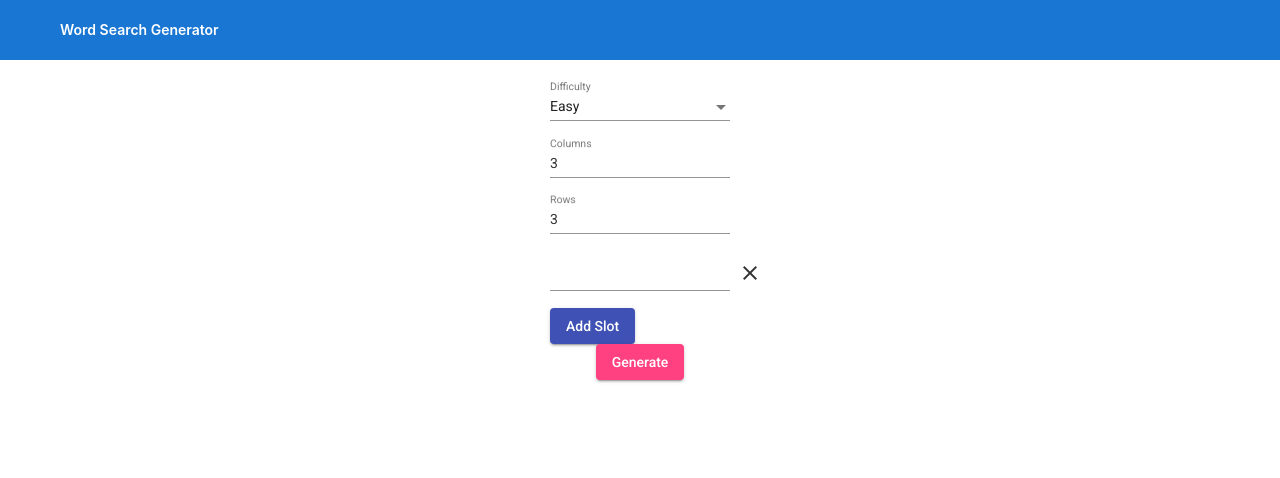
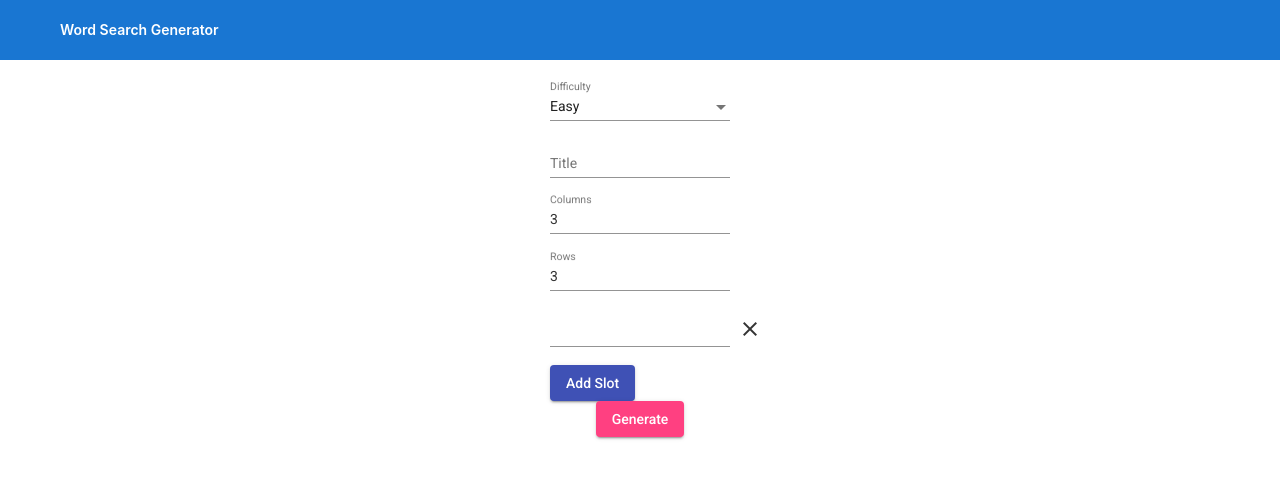
Before and after one commit to rrowe404/wordsearch, an Angular app: page / in a window 1280 px wide. Shown: the top 478 px of the page. Built offline with nearby package versions, Linux system fonts and the light colour scheme.

Commit message:
implement title

```diff
--- a/src/Rules/WordSearchGenerationOptions/WordSearchGenerationOptions.ts
+++ b/src/Rules/WordSearchGenerationOptions/WordSearchGenerationOptions.ts
@@ -1,5 +1,6 @@
 export interface WordSearchGenerationOptions {
     height: number;
     width: number;
+    title: string;
     words: string[];
 }
--- a/src/Rules/WordSearchState/WordSearchState.ts
+++ b/src/Rules/WordSearchState/WordSearchState.ts
@@ -14,6 +14,10 @@ export class WordSearchState {
         return this.options.height;
     }
 
+    public get title() {
+        return this.options.title;
+    }
+
     public get words() {
         return this.options.words;
     }
@@ -24,6 +28,7 @@ export class WordSearchState {
 
     // debugger only
     public print() {
+        console.log(this.title);
         this.matrix.forEach(row => console.log(row));
         console.log(this.totalMessage);
     }
--- a/src/app/app.component.html
+++ b/src/app/app.component.html
@@ -76,6 +76,7 @@
 
 <div class="content" role="main">
   <wordsearch-dropdown label="Difficulty" [options]="difficultyOptions" (onChange)="setDifficulty($event)" [selected]="difficulty"></wordsearch-dropdown>
+  <wordsearch-input label="Title" name="title" (onChange)="setTitle($event)" [value]="generationOptions.title"></wordsearch-input>
   <wordsearch-input label="Columns" name="columns" (onChange)="setColumns($event)" type="number" [value]="generationOptions.width"></wordsearch-input>
   <wordsearch-input label="Rows" name="rows" (onChange)="setRows($event)" type="number" [value]="generationOptions.height"></wordsearch-input>
   <wordsearch-input-list [formGroup]="inputFormGroup" [validators]="validators"></wordsearch-input-list>
--- a/src/app/app.component.ts
+++ b/src/app/app.component.ts
@@ -40,6 +40,7 @@ export class AppComponent implements OnInit {
   public generationOptions: WordSearchGenerationOptions = {
     height: 3,
     width: 3,
+    title: '',
     words: []
   }
 
@@ -80,4 +81,8 @@ export class AppComponent implements OnInit {
   public setRows(rows: string) {
     this.generationOptions.height = parseInt(rows, 10);
   }
+
+  public setTitle(title: string) {
+    this.generationOptions.title = title;
+  }
 }
```
